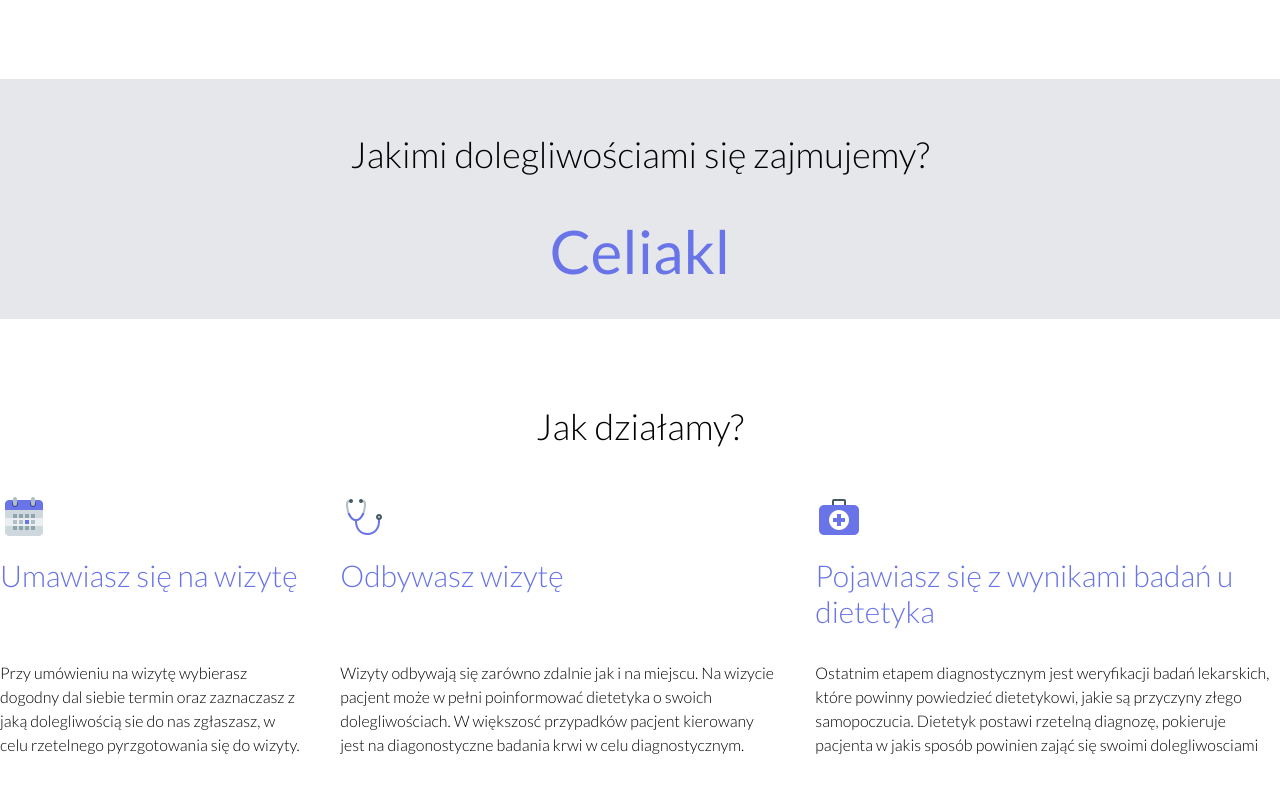
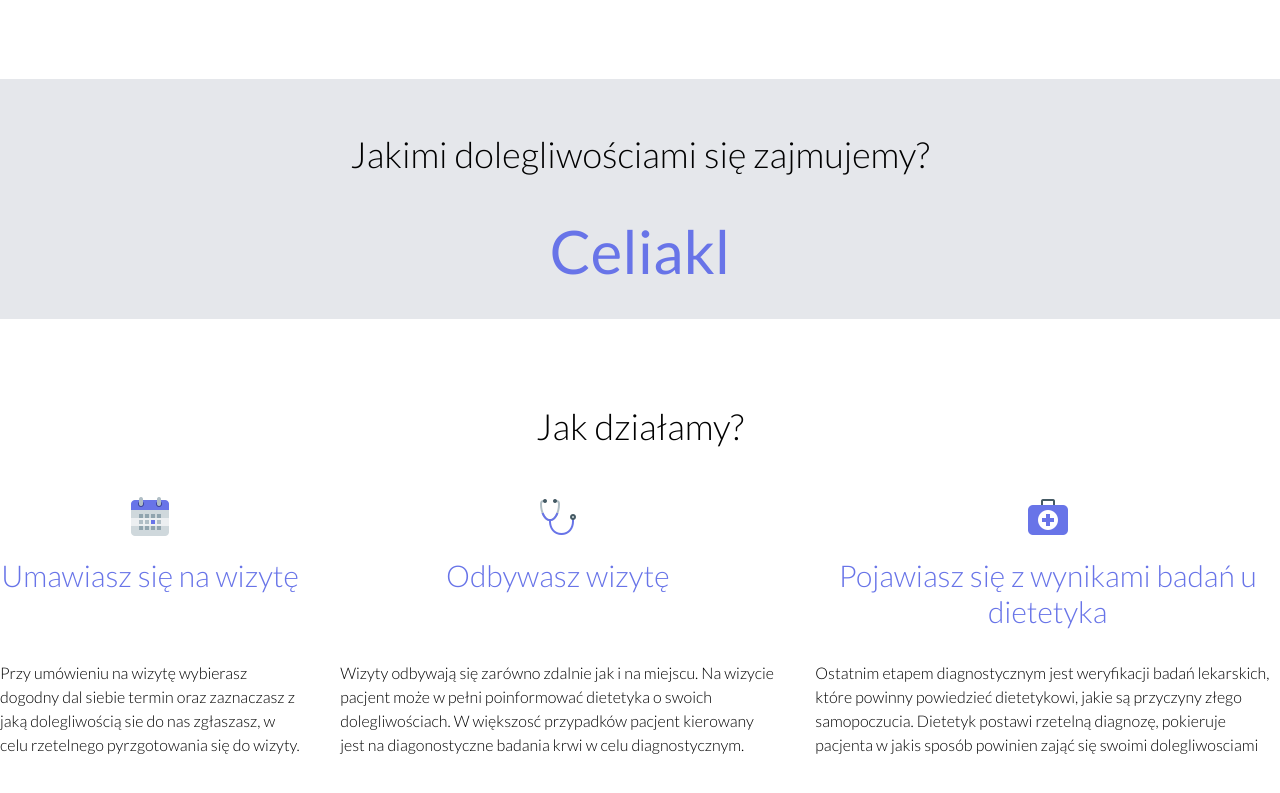
Before and after one commit to rajmanski/alleDiet, a Next.js app in the folder allediet/: page / in a window 1280 px wide. Shown: the part 679-1472 px from the top of the page. Built offline with nearby package versions, Linux system fonts and the light colour scheme; a web font is replaced by a local one.

Commit message:
centering text on main page and pricelist page

```diff
--- a/allediet/components/HowWeWork.js
+++ b/allediet/components/HowWeWork.js
@@ -9,14 +9,14 @@ export const HowWeWork = () => {
         </h1>
         <div id="boxWrapper" className="flex flex-row gap-10 lg:block lg:mx-auto lg:w-3/6 md:w-4/6 sm:w-5/6">
           <div id="box" className="flex flex-col justify-between gap-8 lg:mb-8">
-            <div className="flex-col gap-4 flex">
+            <div className="flex-col gap-4 flex items-center">
               <Image
                 width="48"
                 height="48"
                 src="/calendar.png"
                 alt="eggplant"
               />
-              <h3 className="text-3xl text-violet">
+              <h3 className="text-3xl text-violet text-center">
                 Umawiasz się na wizytę
               </h3>
             </div>
@@ -27,14 +27,14 @@ export const HowWeWork = () => {
             </p>
           </div>
           <div id="box" className="flex flex-col justify-between  gap-8 lg:mb-8">
-            <div className="flex-col flex gap-4">
+            <div className="flex-col flex gap-4 items-center">
               <Image
                 width="48"
                 height="48"
                 src="/stethoscope.png"
                 alt="eggplant"
               />
-              <h3 className="text-3xl text-violet">Odbywasz wizytę</h3>
+              <h3 className="text-3xl text-violet text-center">Odbywasz wizytę</h3>
             </div>
             <p>
               Wizyty odbywają się zarówno zdalnie jak i na miejscu. Na wizycie
@@ -44,14 +44,14 @@ export const HowWeWork = () => {
             </p>
           </div>
           <div id="box" className="flex flex-col justify-between  gap-8">
-            <div className="flex-col flex gap-4">
+            <div className="flex-col flex gap-4 items-center">
               <Image
                 width="48"
                 height="48"
                 src="/doctorsbag.png"
                 alt="eggplant"
               />
-              <h3 className="text-3xl text-violet">
+              <h3 className="text-3xl text-violet text-center">
                 Pojawiasz się z wynikami badań u dietetyka
               </h3>
             </div>
--- a/allediet/components/Navbar.js
+++ b/allediet/components/Navbar.js
@@ -16,7 +16,7 @@ export const Navbar = () => {
                         <Link href="/articles"><p className="hover:text-violet text-lg">Artykuły</p></Link>
                         <Link href="/cennik"><p className="hover:text-violet text-lg">Cennik</p></Link>
                         <p className="hover:text-violet text-lg">Kontakt</p>
-                        <p className="hover:text-violet hover:text-xl text-lg border p-2 border-solid border-violet rounded-2xl text-violet">Umów wizytę</p>
+                        <p className="hover:text-violet hover:text-xl text-lg border p-3 border-solid border-violet rounded-2xl text-violet">Umów wizytę</p>
                     </div>
                 </div>
 
--- a/allediet/pages/cennik.js
+++ b/allediet/pages/cennik.js
@@ -10,7 +10,7 @@ export default function PriceList() {
                 <div id="pricelistWrapper" className="flex flex-wrap flex-row justify-center gap-10">
                     <div id="box" className="flex flex-col justify-between gap-10 border w-3/12 lg:w-4/6 md:w-5/6 shadow-md">
                         <div id="titleWrapper">
-                            <h1 id="title" className="text-3xl text-violet bg-violet text-white p-6">Konsultacja dietetyczna</h1>
+                            <h1 id="title" className="text-3xl bg-violet text-white p-6 text-center">Konsultacja dietetyczna</h1>
                         </div>
                         <div id="list" className="px-3 flex flex-col gap-3">
                             <div id="row" className="flex flex-row items-center gap-3">
@@ -42,7 +42,7 @@ export default function PriceList() {
                     </div>
                     <div id="box" className="flex flex-col justify-between gap-10 border shadow-md w-3/12 lg:w-4/6 md:w-5/6">
                         <div id="titleWrapper">
-                            <h1 id="title" className="text-3xl text-violet bg-violet text-white p-6">Wizyta kontrolna</h1>
+                            <h1 id="title" className="text-3xl text-center bg-violet text-white p-6">Wizyta kontrolna</h1>
                         </div>
                         <div id="list" className="px-3 flex flex-col gap-3">
                             <div id="row" className="flex flex-row items-center gap-3">
@@ -74,7 +74,7 @@ export default function PriceList() {
                     </div>
                     <div id="box" className="flex flex-col justify-between gap-10 border shadow-md w-3/12 lg:w-4/6 md:w-5/6">
                         <div id="titleWrapper">
-                            <h1 id="title" className="text-3xl text-violet bg-violet text-white p-6">Dieta</h1>
+                            <h1 id="title" className="text-3xl text-center bg-violet text-white p-6">Dieta</h1>
                         </div>
                         <div id="list" className="px-3 flex flex-col gap-3">
                             <div id="row" className="flex flex-row items-center gap-3">
```
